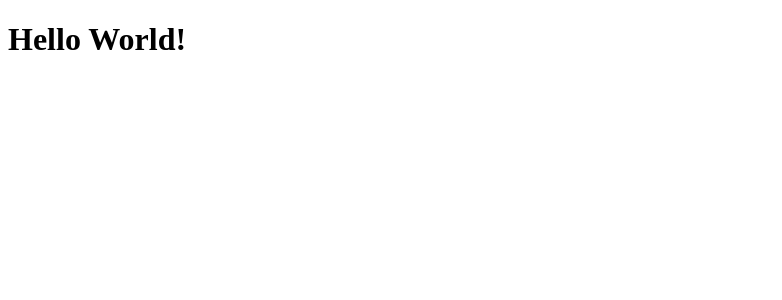
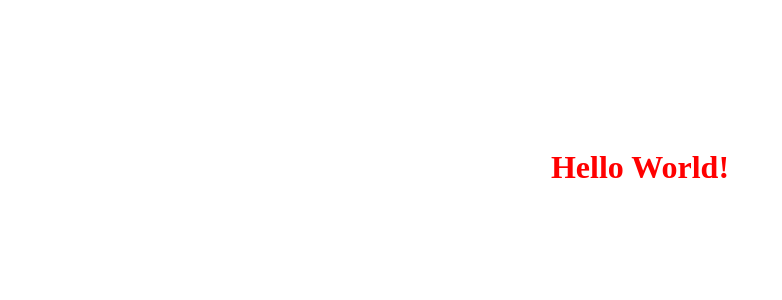
Before and after one commit to Rogerson253/groupFinder, a React (Create React App) app in the folder client/: page / in a window 1280 px wide. Shown: the top 300 px of the page, without its empty margins (0-782 px from the left). Built offline with nearby package versions, Linux system fonts and the light colour scheme.

Commit message:
created jumbotron component

```diff
--- a/client/src/App.js
+++ b/client/src/App.js
@@ -1,9 +1,10 @@
 import React from "react";
+import Jumbotron from "./components/Jumbotron";
 
 function App() {
   return (
     <div className="App">
-      <h1>Hello World!</h1>
+      <Jumbotron />
     </div>
   );
 }
--- /dev/null
+++ b/client/src/components/Jumbotron/index.js
@@ -0,0 +1,20 @@
+import React from "react";
+
+function Jumbotron() {
+  return (
+    <div
+      style={{
+        color: "red",
+        height: 300,
+        clear: "both",
+        paddingTop: 120,
+        textAlign: "center",
+      }}
+      className="jumbotron"
+    >
+      <h1>Hello World!</h1>
+    </div>
+  );
+}
+
+export default Jumbotron;
--- a/package.json
+++ b/package.json
@@ -24,6 +24,7 @@
   },
   "homepage": "https://github.com/Rogerson253/groupFinder#readme",
   "dependencies": {
+    "axios": "^0.19.2",
     "concurrently": "^5.2.0",
     "dotenv": "^8.2.0",
     "express": "^4.17.1",
```
Also changed, not shown: 1 other file (tests, documents, lock files or other folders).
